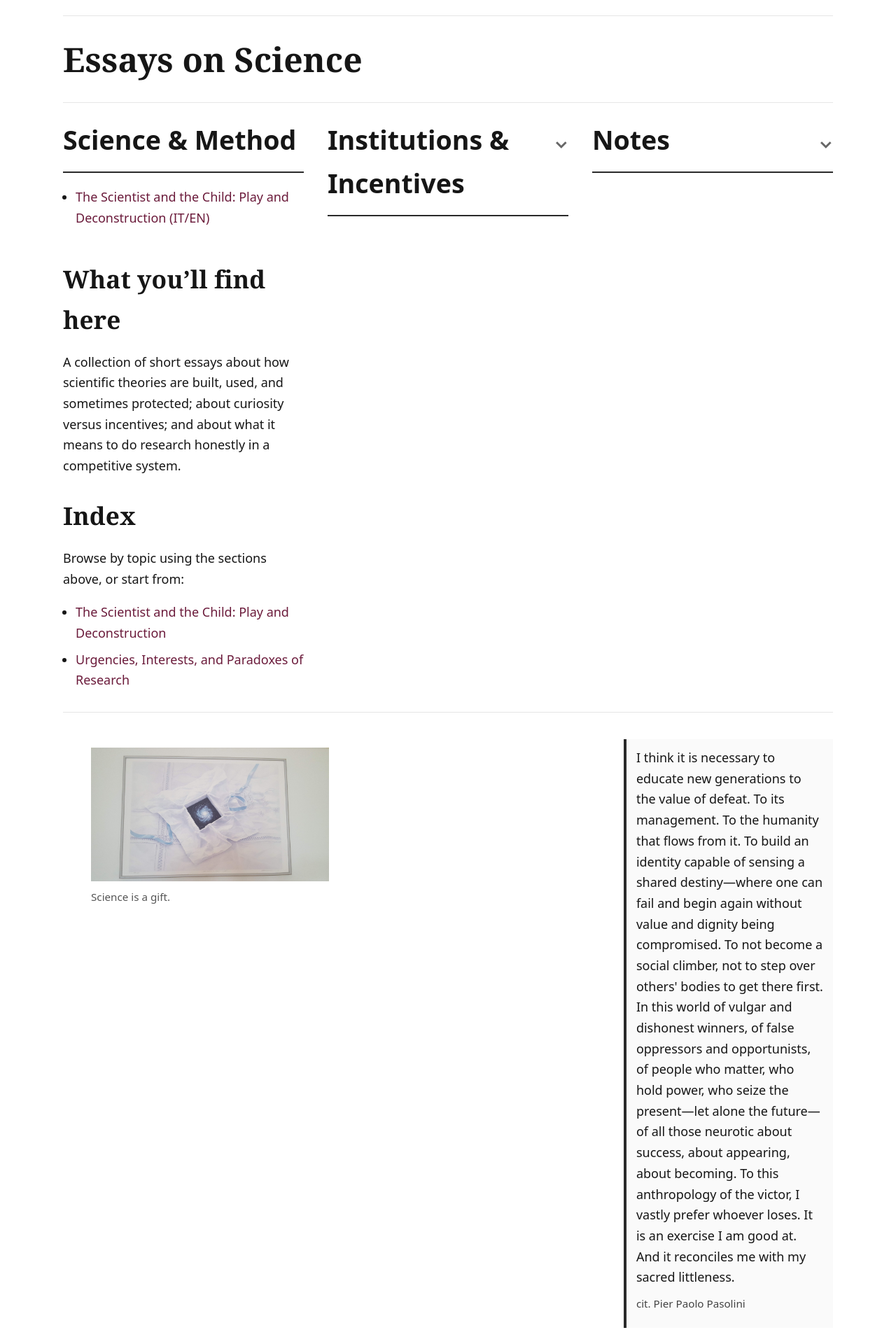
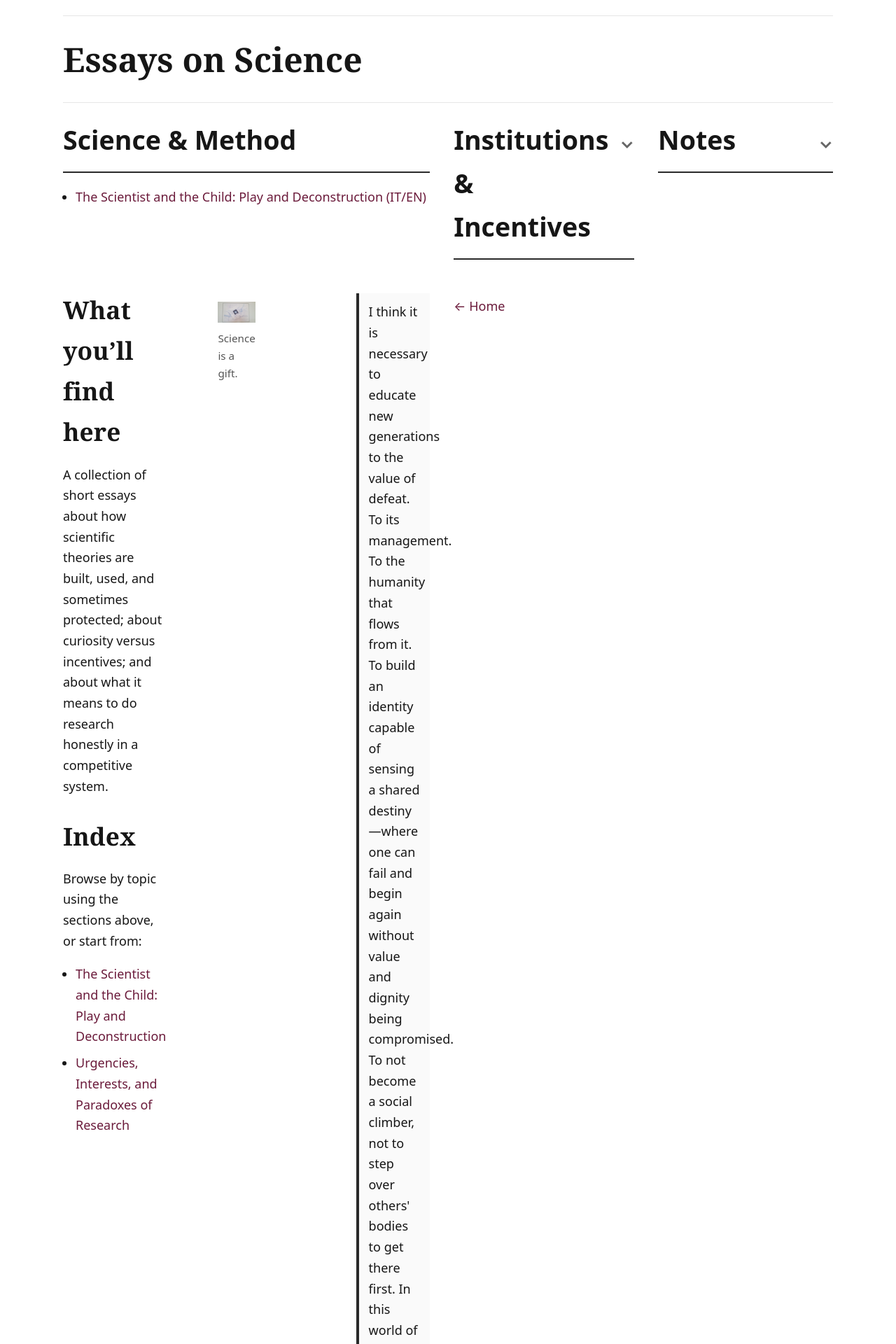
Before and after one commit to ldicairano/website, a Jekyll site: the page essays-on-science/index.html, which Jekyll copies as it is, in a window 1280 px wide. Shown: the top 1920 px of the page at 70% size. Built offline with Jekyll 4.4.1, drawn with Linux system fonts in a browser that asks for light colours.

Commit message:
Update site

```diff
--- a/essays-on-science/index.html
+++ b/essays-on-science/index.html
@@ -64,7 +64,7 @@
         </div>
       </details>
 
-    <section class="one">
+    <section class="tri">
 
       <div>
         <h2 class="h2">What you’ll find here</h2>
@@ -82,13 +82,9 @@
           <li><a href="topics/urgenze-e-incentivi.html">Urgencies, Interests, and Paradoxes of Research</a></li>
         </ul>
       </div>
-    </section>
 
-    </section>
 
-    <div class="sep"></div>
 
-    <section class="two">
       <!-- opzionale: puoi mettere un'immagine come in Research, oppure toglierla -->
       <figure class="figure">
         <img src="assets/img/essays.jpg" alt="Essays on Science">
```
